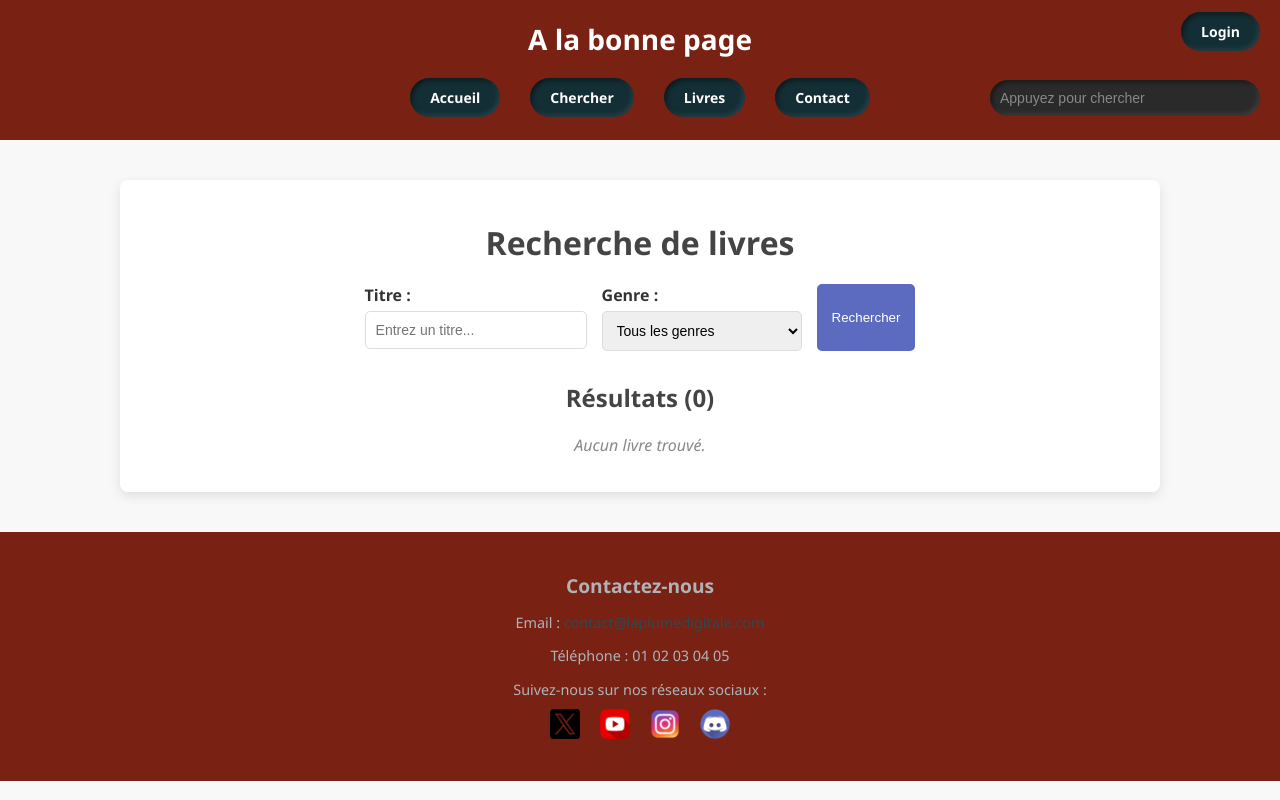
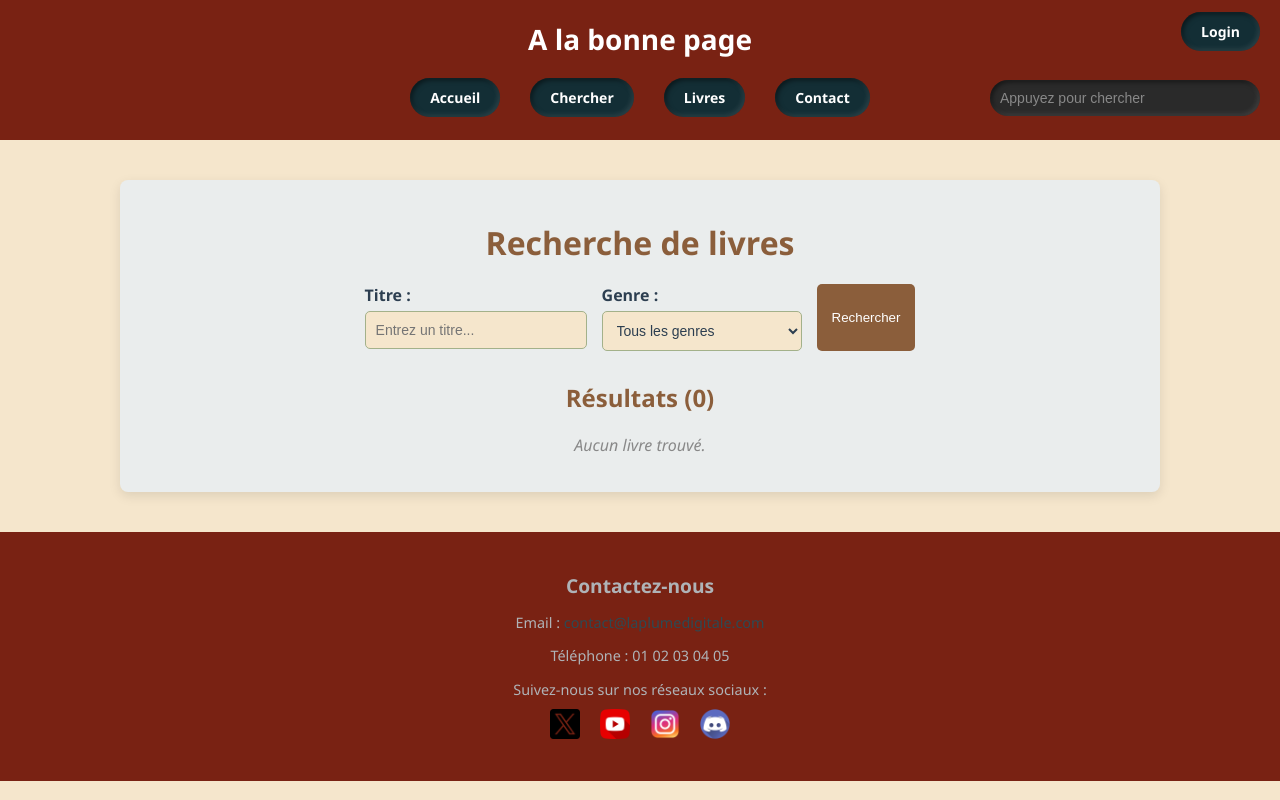
Before and after one commit to Saeko04/Projet-Biblio, a PHP site: page /index.php?action=chercher in a window 1280 px wide. Run offline with PHP 8.4, Linux system fonts and the light colour scheme; data that the repository does not hold is empty.

Commit message:
Update chercher.css
changement des couleurs du css

```diff
--- a/css/chercher.css
+++ b/css/chercher.css
@@ -1,17 +1,16 @@
-/* Corps de la page */
 body {
-    background-color: #f8f8f8;
+  background-color: #F5E6CC;
   font-family: 'Segoe UI', Tahoma, Geneva, Verdana, sans-serif;
   margin: 0;
   padding: 0;
-    color: #333;
+  color: #2C3E50;
 }
 
 /* Conteneur principal */
 .container {
   max-width: 1000px;
   margin: 40px auto;
-    background: #fff;
+  background: #EAEDED;
   border-radius: 8px;
   box-shadow: 0 4px 12px rgba(0,0,0,0.1);
   padding: 20px;
@@ -20,7 +19,7 @@ body {
 /* Titres */
 h1, h2 {
   text-align: center;
-    color: #444;
+  color: #8B5E3B;
   margin-bottom: 20px;
 }
 
@@ -41,15 +40,18 @@ body {
 .form-group label {
   margin-bottom: 5px;
   font-weight: bold;
+  color: #2C3E50;
 }
 
 .form-group input[type="text"],
 .form-group select {
   padding: 10px;
   border-radius: 5px;
-    border: 1px solid #ddd;
+  border: 1px solid #A3B18A;
   min-width: 200px;
   font-size: 14px;
+  background: #F5E6CC;
+  color: #2C3E50;
 }
 
 /* Boutons */
@@ -61,13 +63,13 @@ body {
 }
 
 .btn-primary {
-    background-color: #5c6bc0;
+  background-color: #8B5E3B;
   color: #fff;
   transition: background-color 0.3s ease;
 }
 
 .btn-primary:hover {
-    background-color: #3949ab;
+  background-color: #A3B18A;
 }
 
 /* Section des résultats */
@@ -92,7 +94,7 @@ body {
 
 /* Carte individuelle d'un livre */
 .book-card {
-    background-color: #fafafa;
+  background-color: #F5E6CC;
   border-radius: 8px;
   padding: 15px;
   box-shadow: 0 2px 8px rgba(0,0,0,0.05);
@@ -112,6 +114,7 @@ body {
 .book-link h3 {
   margin: 0 0 10px;
   font-size: 18px;
+  color: #8B5E3B;
 }
 
 /* Métadonnées du livre */
@@ -119,13 +122,13 @@ body {
   display: flex;
   gap: 10px;
   font-size: 14px;
-    color: #555;
+  color: #2C3E50;
 }
 
 /* Style de la pastille genre */
 .genre {
-    background-color: #e0e7ff;
-    color: #3f51b5;
+  background-color: #A3B18A;
+  color: #2C3E50;
   padding: 3px 6px;
   border-radius: 4px;
 }
```
Lines whose indentation alone changed are shown as unchanged.
